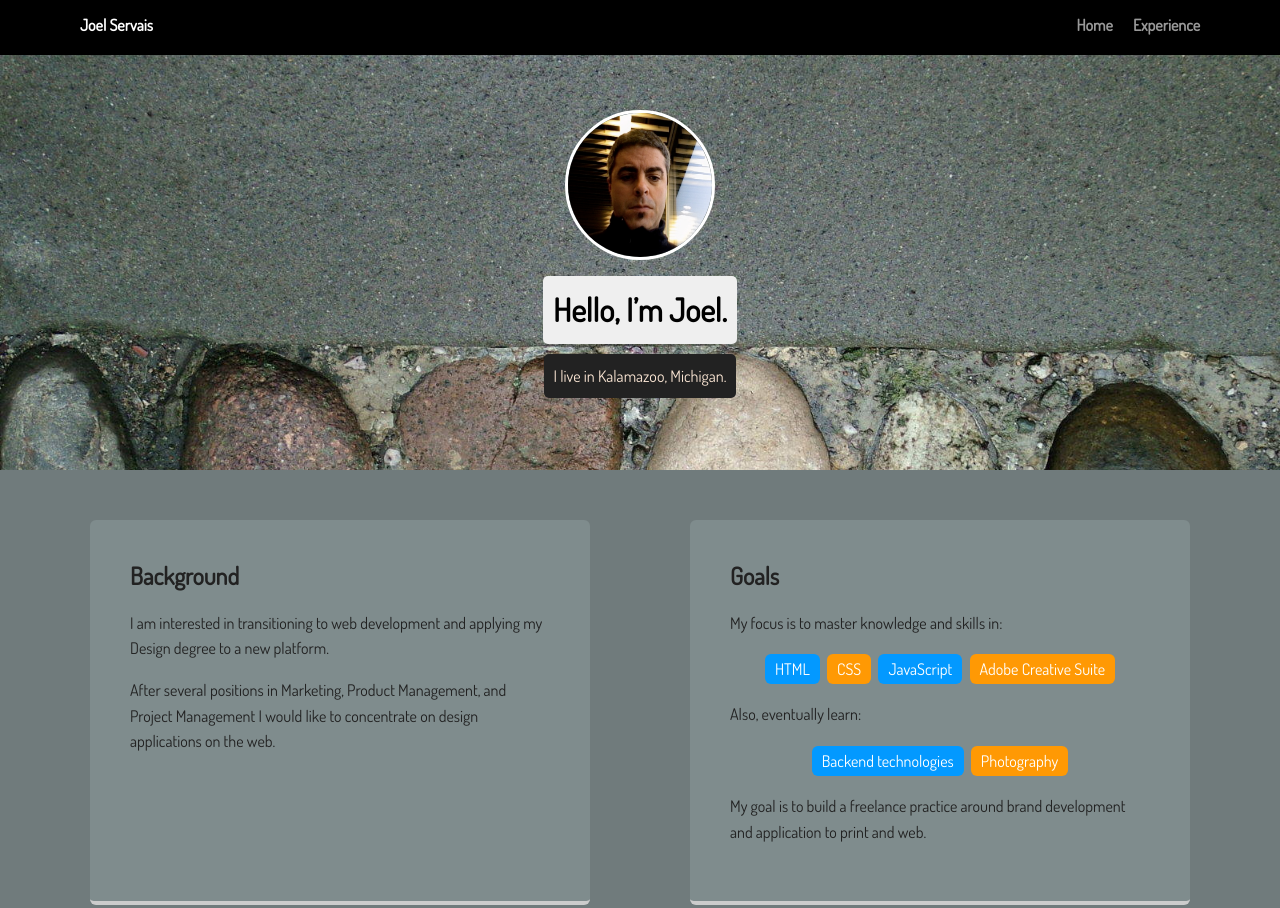
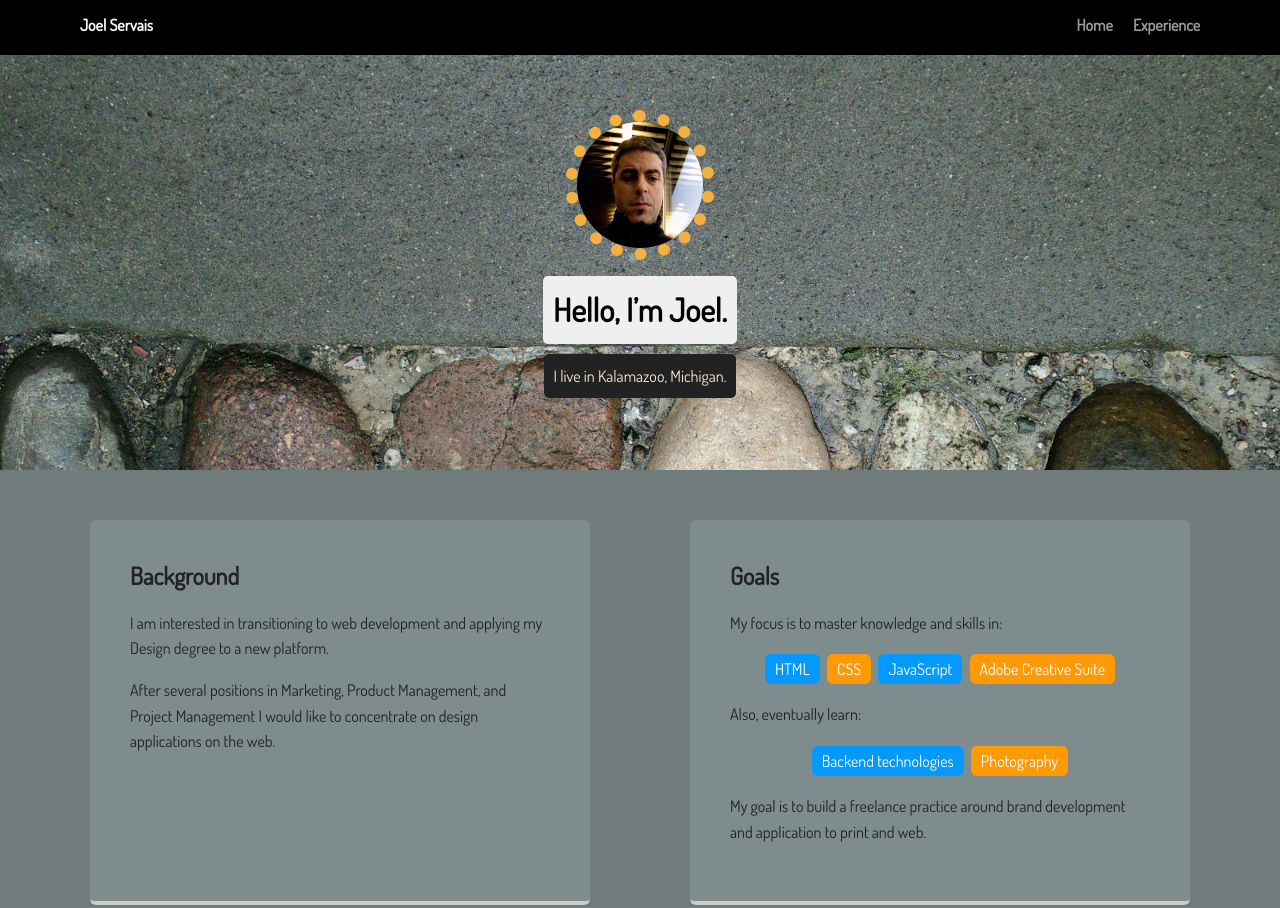
Before and after one commit to colorvator1/Techdegree-Project-1-Profile-Page, a plain HTML site: page index.html in a window 1280 px wide. Shown: the top 908 px of the page. Drawn offline with Linux system fonts and the light colour scheme.

Commit message:
Update styles.css

```diff
--- a/styles.css
+++ b/styles.css
@@ -70,11 +70,11 @@ header .profile-image {
   width: 150px;
   height: 150px;
   border-radius: 50%;
-  border: 3px solid white;
-  transition: all .5s;
+  border: 12px dotted #F5B041;
+  transition: all .3s;
 }
 header .profile-image:hover {
-  transform: scale(1.2) rotate(5deg);
+  transform: scale(1.8) rotate(360deg);
 }
 .tag {
   background-color: #efefef;
```
